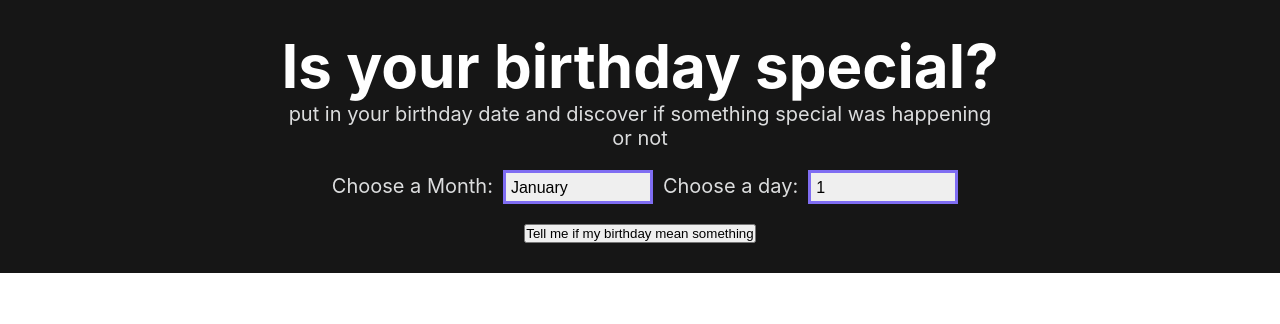
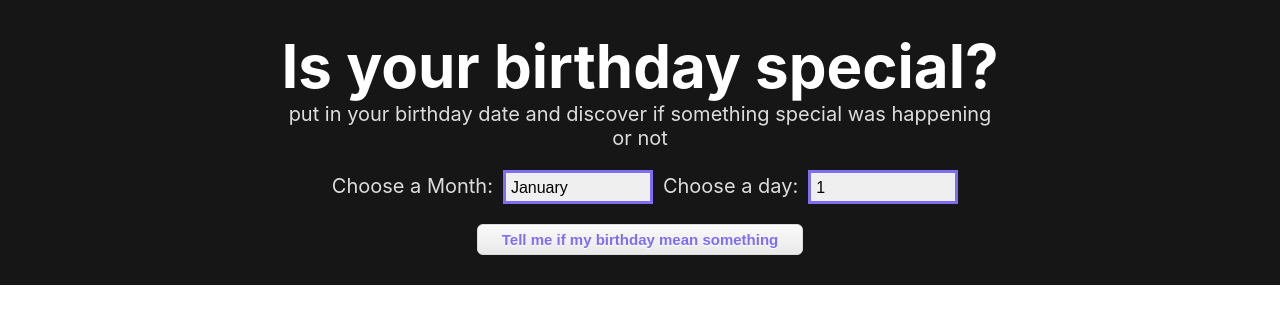
Before and after one commit to VilaDosCoders/is-your-birth-special, a Next.js app: page / in a window 1280 px wide. Shown: the top 324 px of the page. Built offline with nearby package versions, Linux system fonts and the light colour scheme.

Commit message:
Formated components, added css for submit button :tada:

```diff
--- a/src/components/Births/index.tsx
+++ b/src/components/Births/index.tsx
@@ -4,7 +4,6 @@
   births: Births | undefined
   showBirths: boolean
 }
-
 
 export default function BirthsComponent({
   births,
--- a/src/components/Main/index.tsx
+++ b/src/components/Main/index.tsx
@@ -64,7 +64,7 @@
       <Header />
       <form onSubmit={handleSubmit}>
         <S.FormSelectWrapper>
-        <S.Label htmlFor="months">Choose a Month:</S.Label>
+          <S.Label htmlFor="months">Choose a Month:</S.Label>
           <S.Select onChange={handleMonthChange} id="months" value={month}>
             <Months />
           </S.Select>
@@ -75,7 +75,9 @@
           </S.Select>
         </S.FormSelectWrapper>
         <div>
-          <button type="submit">Tell me if my birthday mean something</button>
+          <S.SubmitButton type="submit">
+            Tell me if my birthday mean something
+          </S.SubmitButton>
         </div>
       </form>
       <S.ContentDiv>
--- a/src/components/Main/styles.ts
+++ b/src/components/Main/styles.ts
@@ -24,6 +24,30 @@
   width: 150px;
   padding: 5px 35px 5px 5px;
   appearance: none;
+`
+export const SubmitButton = styled.button`
+  box-shadow: inset 0px 1px 0px 0px #ffffff;
+  background: linear-gradient(to bottom, #f9f9f9 5%, #e9e9e9 100%);
+  background-color: #f9f9f9;
+  border-radius: 6px;
+  border: 1px solid #dcdcdc;
+  display: inline-block;
+  cursor: pointer;
+  color: #7f6df2;
+  font-family: Arial;
+  font-size: 15px;
+  font-weight: bold;
+  padding: 6px 24px;
+  text-decoration: none;
+  text-shadow: 0px 1px 0px #ffffff;
+  &:hover {
+    background: linear-gradient(to bottom, #e9e9e9 5%, #f9f9f9 100%);
+    background-color: #e9e9e9;
+  }
+  &:active {
+    position: relative;
+    top: 1px;
+  }
 `
 
 export const Logo = styled.img`
```
Lines whose indentation alone changed are shown as unchanged.
